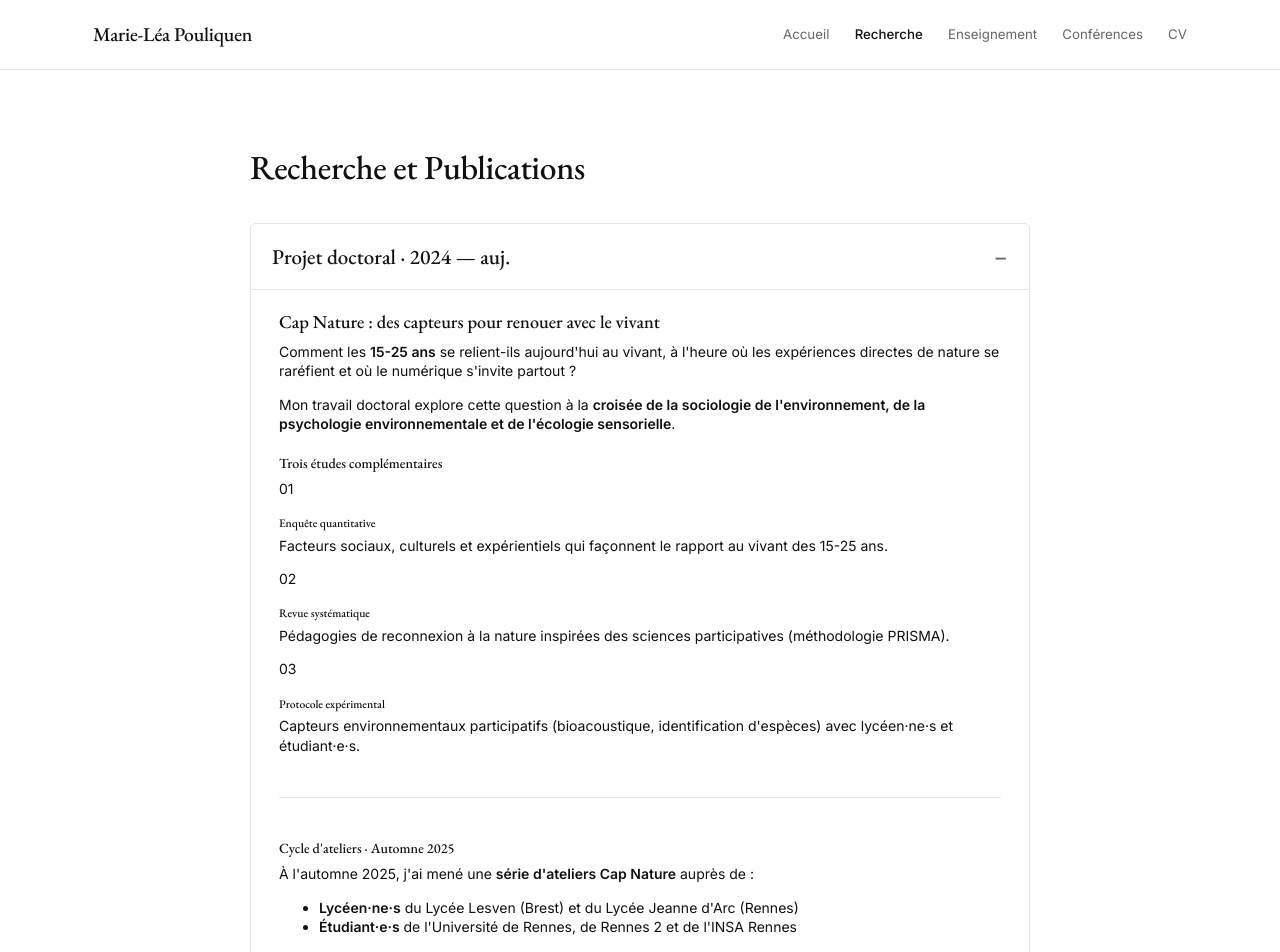
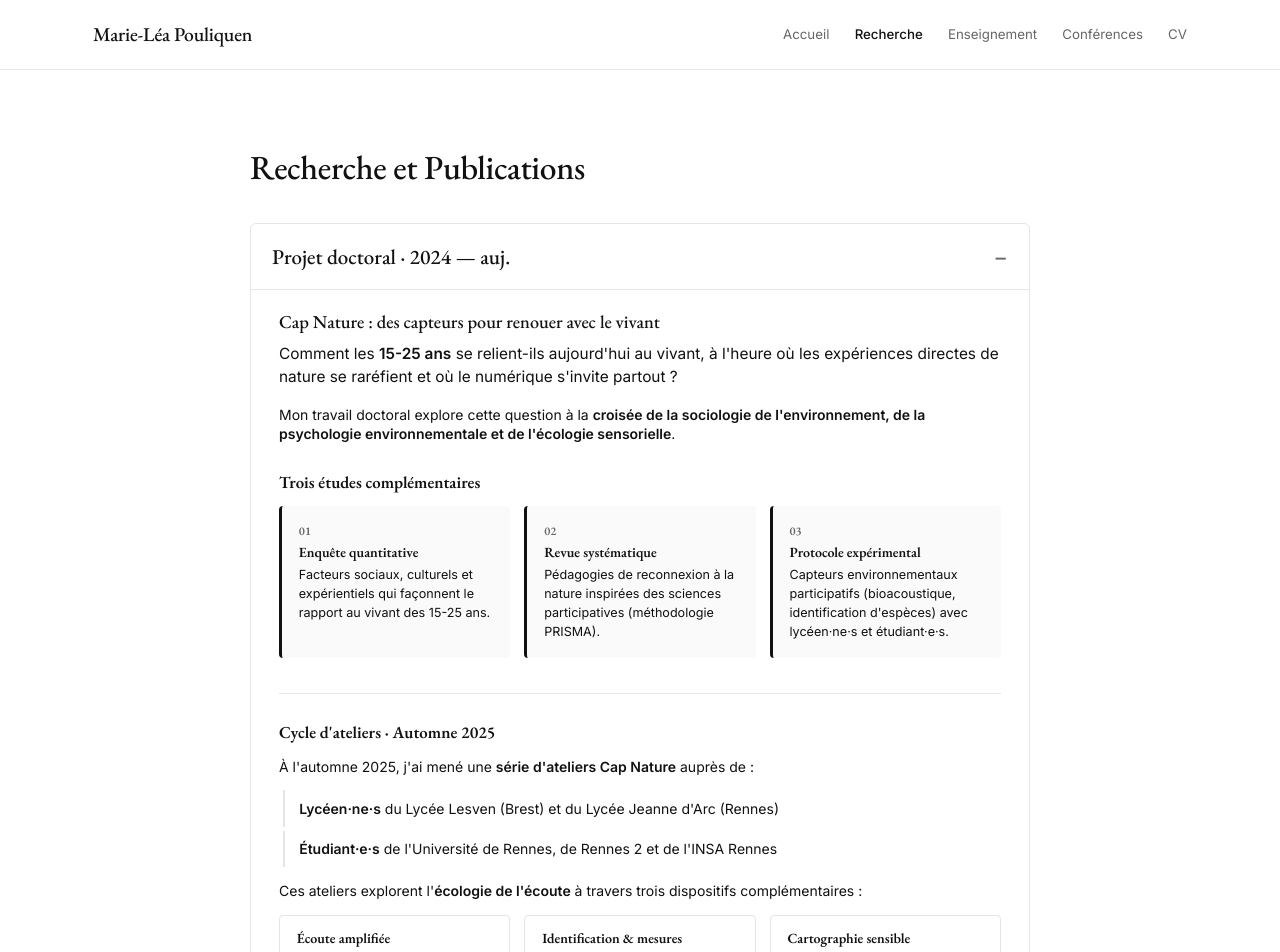
Before and after one commit to marieleapouliquen/marieleapouliquen.github.io, a Jekyll site: the page built from _pages/recherche.md, in a window 1280 px wide. Shown: the top 952 px of the page. Built offline with Jekyll 4.4.1, drawn with Linux system fonts in a browser that asks for light colours.

Commit message:
Update main.css

```diff
--- a/assets/css/main.css
+++ b/assets/css/main.css
@@ -1364,3 +1364,170 @@ body.page-accordion .cv-header h1 {
     padding: 1.2rem 1.4rem 1.5rem 1.4rem;
   }
 }
+
+
+/* ===========================================================================
+   STRUCTURE INTERNE DE LA SECTION CAP NATURE (page Recherche)
+   =========================================================================== */
+
+/* Phrase d'accroche en haut */
+.accordion-content .lead {
+  font-size: 1.1rem;
+  line-height: 1.5;
+  color: var(--color-text);
+  margin-bottom: 1.2rem;
+}
+
+/* Intertitres h4 et h5 dans les accordéons */
+.accordion-content h4 {
+  font-family: var(--font-serif);
+  font-size: 1.2rem;
+  font-weight: 600;
+  margin: 2rem 0 1rem 0;
+  color: var(--color-text);
+}
+
+.accordion-content h5 {
+  font-family: var(--font-serif);
+  font-size: 1rem;
+  font-weight: 600;
+  margin: 0 0 0.4rem 0;
+}
+
+/* Séparateur entre sous-sections */
+.section-divider {
+  border: 0;
+  border-top: 1px solid var(--color-border);
+  margin: 2.5rem 0 1.5rem 0;
+}
+
+/* Grille des 3 études doctorales */
+.three-studies {
+  display: grid;
+  grid-template-columns: repeat(3, 1fr);
+  gap: 1rem;
+  margin: 1rem 0 2rem 0;
+}
+
+.study {
+  padding: 1.2rem;
+  background: var(--color-bg-alt);
+  border-radius: 4px;
+  border-left: 3px solid var(--color-text);
+}
+
+.study .study-num {
+  font-family: var(--font-serif);
+  font-size: 0.85rem;
+  font-weight: 600;
+  color: var(--color-muted);
+  display: block;
+  margin-bottom: 0.3rem;
+}
+
+.study p {
+  font-size: 0.9rem;
+  line-height: 1.5;
+  margin: 0;
+  color: var(--color-text);
+}
+
+/* Liste des publics (ateliers d'automne 2025) */
+.audience-list {
+  list-style: none;
+  padding: 0;
+  margin: 1rem 0;
+}
+
+.audience-list li {
+  padding: 0.6rem 0 0.6rem 1.5rem;
+  position: relative;
+  border-left: 2px solid var(--color-border);
+  padding-left: 1rem;
+  margin-left: 0.3rem;
+}
+
+.audience-list li + li {
+  margin-top: 0.3rem;
+}
+
+/* Grille des 3 dispositifs (écoute amplifiée, etc.) */
+.device-grid {
+  display: grid;
+  grid-template-columns: repeat(3, 1fr);
+  gap: 1rem;
+  margin: 1rem 0 1.5rem 0;
+}
+
+.device {
+  padding: 1rem 1.2rem;
+  border: 1px solid var(--color-border);
+  border-radius: 4px;
+}
+
+.device p {
+  font-size: 0.88rem;
+  line-height: 1.5;
+  margin: 0;
+  color: var(--color-muted);
+}
+
+/* Bloc questions de recherche en citation */
+.research-questions {
+  margin: 1.5rem 0;
+  padding: 1.2rem 1.5rem;
+  background: var(--color-bg-alt);
+  border-left: 3px solid var(--color-muted);
+  border-radius: 0 4px 4px 0;
+}
+
+.research-questions p {
+  margin: 0 0 0.6rem 0;
+  font-size: 0.93rem;
+  line-height: 1.55;
+  color: var(--color-text);
+}
+
+.research-questions p:last-child {
+  margin-bottom: 0;
+}
+
+/* Galerie d'images Cap Nature */
+.capnature-gallery {
+  display: grid;
+  grid-template-columns: repeat(4, 1fr);
+  gap: 6px;
+  margin: 2rem 0;
+}
+
+.capnature-gallery-item {
+  display: block;
+  overflow: hidden;
+  aspect-ratio: 1 / 1;
+  background: var(--color-bg-alt);
+  border-radius: 2px;
+  cursor: zoom-in;
+}
+
+.capnature-gallery-item img {
+  width: 100%;
+  height: 100%;
+  object-fit: cover;
+  display: block;
+  transition: transform 0.3s ease;
+}
+
+.capnature-gallery-item:hover img {
+  transform: scale(1.05);
+}
+
+/* Responsive */
+@media (max-width: 800px) {
+  .three-studies,
+  .device-grid {
+    grid-template-columns: 1fr;
+  }
+  .capnature-gallery {
+    grid-template-columns: repeat(2, 1fr);
+  }
+}
```
